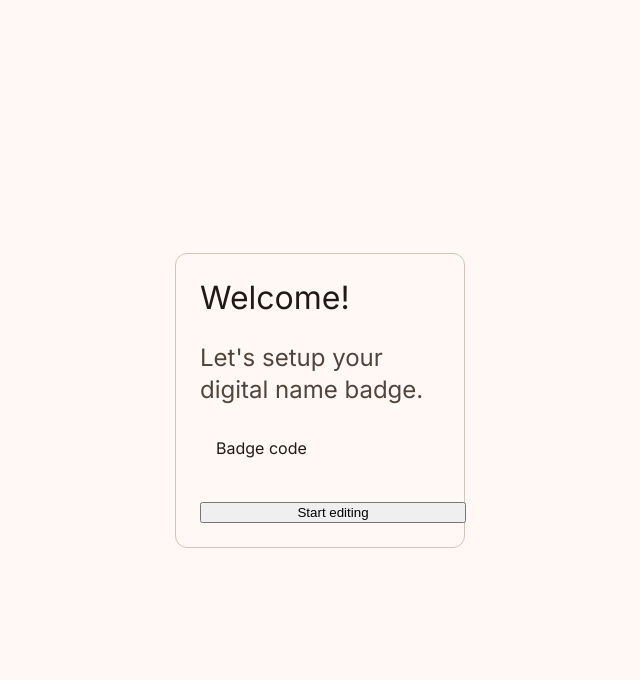
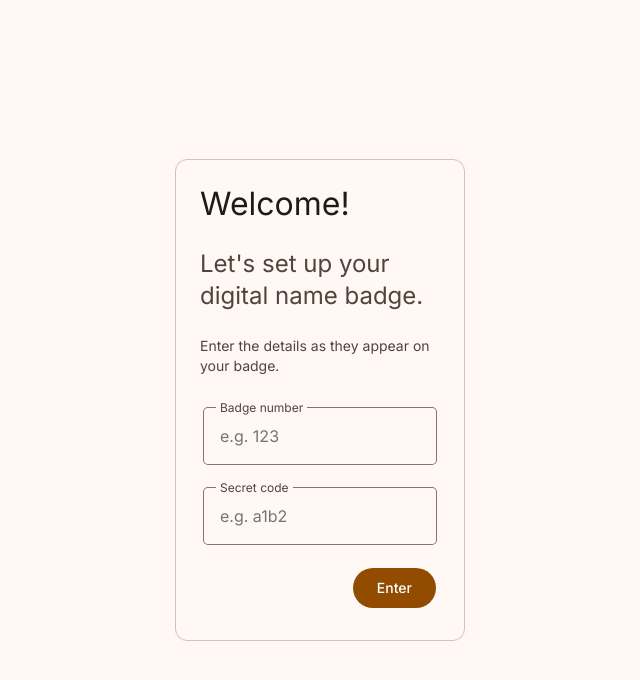
Before and after one commit to mhmatthall/badgeman-redux, a Next.js app: page / in a window 1280 px wide. Shown: the top 680 px of the page, without its empty margins (320-960 px from the left). Built offline with nearby package versions, Linux system fonts and the light colour scheme.

Commit message:
Implement login system - Checks for validity on client and server side - TODO: integrate with DB

```diff
--- a/package.json
+++ b/package.json
@@ -9,12 +9,15 @@
     "lint": "next lint"
   },
   "dependencies": {
+    "axios": "^1.5.0",
     "eslint": "8.48.0",
     "eslint-config-next": "13.4.19",
+    "material-symbols": "^0.12.0",
     "next": "13.4.19",
     "prettier": "^3.0.2",
     "react": "18.2.0",
     "react-dom": "18.2.0",
+    "react-hook-form": "^7.46.1",
     "sass": "^1.66.1"
   }
 }
--- a/src/pages/api/login.js
+++ b/src/pages/api/login.js
@@ -1,21 +1,47 @@
+import { verify } from "@/lib/secret";
+
 export default async function handler(req, res) {
+  const { body } = req;
+
   // Guard: invalid method
   if (req.method !== "POST") {
     return res.status(405).json({ message: "Method not allowed" });
   }
 
   // Guard: invalid body
-  if (!req.body) {
+  if (!body || !body.badgeId || !body.verificationCode) {
     return res.status(400).json({ message: "Invalid request" });
   }
 
-  // Guard: invalid code format
-  if (!/^[0-9a-fA-F]{4}$/.test(req.body)) {
+  // Guard: invalid badge ID format
+  if (!/^[0-9]+$/.test(body.badgeId)) {
     return res.status(400).json({ message: "Invalid request" });
   }
 
-  //debug
-  console.log(`Received badge ID: ${req.body}`);
+  // Guard: invalid verification code format
+  if (!/^[0-9a-fA-F]{4}$/.test(body.verificationCode)) {
+    return res.status(400).json({ message: "Invalid request" });
+  }
 
-  res.status(200).json({ status: "ok" });
+  // Guard: invalid badge ID (not found in DB)
+  // TODO: replace this with a real database query
+  if (body.badgeId !== "1234") {
+    return res
+      .status(404)
+      .json({ message: "Uh-oh, badge not found. Speak to Matt for help!" });
+  }
+
+  // Guard: invalid verification code
+  if (!verify(body.badgeId, body.verificationCode)) {
+    return res
+      .status(400)
+      .json({ message: "That's not the right code. Please try again." });
+  }
+
+  console.log(
+    `Successful ${req.method} at /login -- id: ${body.badgeId} code: ${body.verificationCode}`
+  );
+
+  // Successful request
+  return res.status(200).json({ message: "Login successful" });
 }
--- a/src/pages/index.jsx
+++ b/src/pages/index.jsx
@@ -1,27 +1,51 @@
+/* eslint-disable @next/next/no-html-link-for-pages */
+import Button from "@/components/Button";
 import Card from "@/components/Card";
+import FormWrapper from "@/components/FormWrapper";
+import ProgressIndicator from "@/components/ProgressIndicator";
 import TextField from "@/components/TextField";
 import style from "@/styles/Default.module.scss";
+import axios from "axios";
 import Head from "next/head";
-import { useState } from "react";
+import { useRouter } from "next/router";
+import { Controller, useForm } from "react-hook-form";
 
 export default function Home() {
-  const [isLoading, setIsLoading] = useState(false);
+  const router = useRouter();
+  const {
+    control,
+    formState: { errors, isSubmitting },
+    handleSubmit,
+    resetField,
+    setError,
+  } = useForm({
+    defaultValues: {
+      badgeId: "",
+      verificationCode: "",
+    },
+  });
 
-  async function submitBadgeCode(e) {
-    e.preventDefault();
-    setIsLoading(true);
+  // We intercept the form submission event so we can give the user feedback without reloading the page
+  const onSubmit = async (data, event) => {
+    // Prevent browser refresh
+    event.preventDefault();
 
-    try {
-      const response = await fetch("/api/login", {
-        method: "POST",
-        body: e.target.code.value.toLowerCase(),
+    await axios
+      .post("/api/login", data)
+      .then((res) => {
+        // Redirect to the dashboard page if the login was successful
+        if (res.status === 200) {
+          router.push("/editor");
+        }
+      })
+      .catch((err) => {
+        // Show an error message on the form if the login was unsuccessful
+        setError("root.serverError", {
+          type: err.response.status,
+          message: err.response.data.message,
+        });
       });
-    } catch (error) {
-      console.error(error);
-    } finally {
-      setIsLoading(false);
-    }
-  }
+  };
 
   return (
     <div className={style.root}>
@@ -30,23 +54,64 @@ export default function Home() {
       </Head>
       <main className={style.main}>
         <Card
-          variant={"outlined"}
-          headline={"Welcome!"}
-          subhead={"Let's setup your digital name badge."}
-          actionsAlignment="stretch"
-          actions={
-            <form onSubmit={submitBadgeCode} className={style.stacked}>
-              <TextField
-                label={"Badge code"}
-                placeholderText={"••••"}
-                trailingIcon={"cancel"}
-              />
-              <button type="submit" disabled={isLoading}>
-                {isLoading ? "Verifying..." : "Start editing"}
-              </button>
-            </form>
-          }
-        />
+          headline="Welcome!"
+          subhead="Let's set up your digital name badge."
+          description="Enter the details as they appear on your badge."
+          variant="outlined"
+        >
+          {isSubmitting && <ProgressIndicator variant="linear" />}
+          <FormWrapper onSubmit={handleSubmit(onSubmit)}>
+            <Controller
+              name="badgeId"
+              control={control}
+              rules={{ required: true }}
+              render={({ field }) => (
+                <TextField
+                  {...field}
+                  label="Badge number"
+                  placeholder="e.g. 123"
+                  supportingText={errors.badgeId && "Enter a badge number"}
+                  trailingIconGlyph="cancel"
+                  onTrailingIconClick={() => resetField("badgeId")}
+                  fieldType="text"
+                  htmlName="badgeId"
+                  variant="outlined"
+                  ref={null}
+                />
+              )}
+            />
+            <Controller
+              name="verificationCode"
+              control={control}
+              rules={{ required: true }}
+              render={({ field }) => (
+                <TextField
+                  {...field}
+                  label="Secret code"
+                  placeholder="e.g. a1b2"
+                  supportingText={errors.verificationCode && "Enter a code"}
+                  trailingIconGlyph="cancel"
+                  onTrailingIconClick={() => resetField("verificationCode")}
+                  fieldType="text"
+                  htmlName="verificationCode"
+                  variant="outlined"
+                  ref={null}
+                />
+              )}
+            />
+            {errors.root?.serverError && (
+              <div>
+                <p>{errors.root?.serverError.message}</p>
+              </div>
+            )}
+            <Button
+              label="Enter"
+              variant="filled"
+              type="submit"
+              disabled={isSubmitting}
+            />
+          </FormWrapper>
+        </Card>
       </main>
     </div>
   );
```
Also changed, not shown: 1 other file (tests, documents, lock files or other folders).
